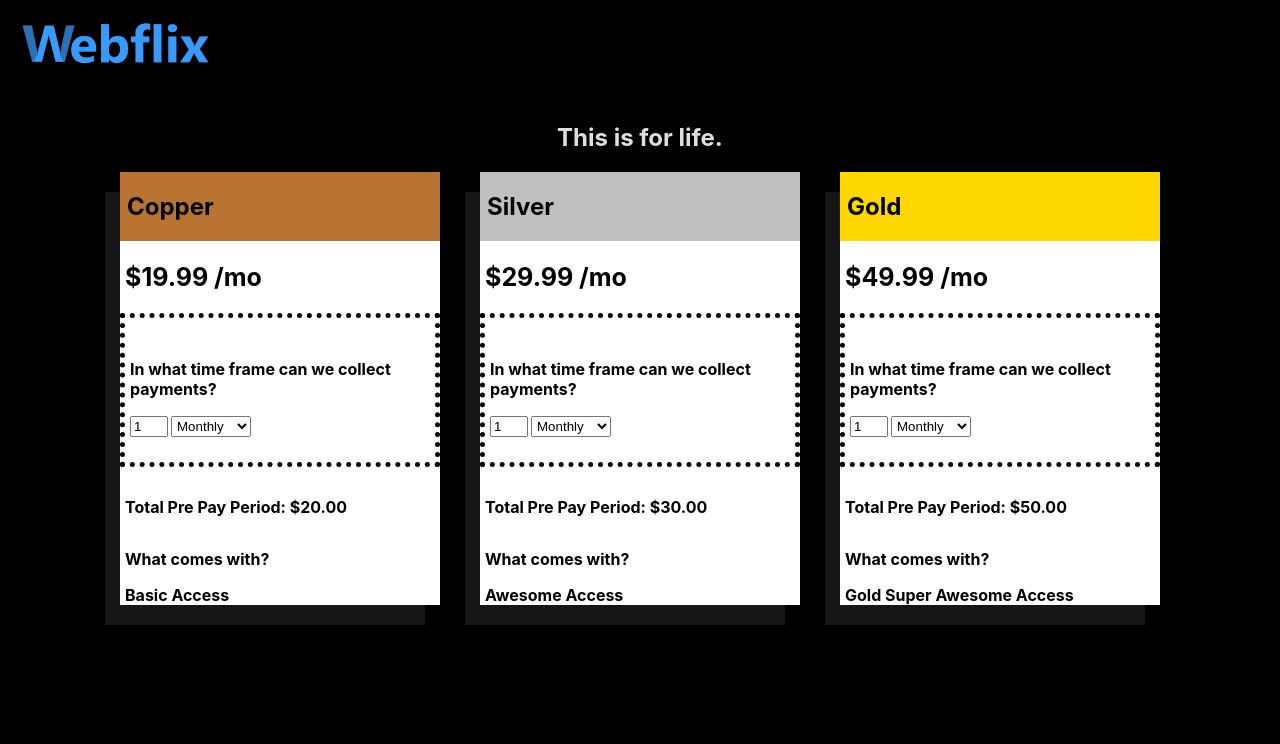
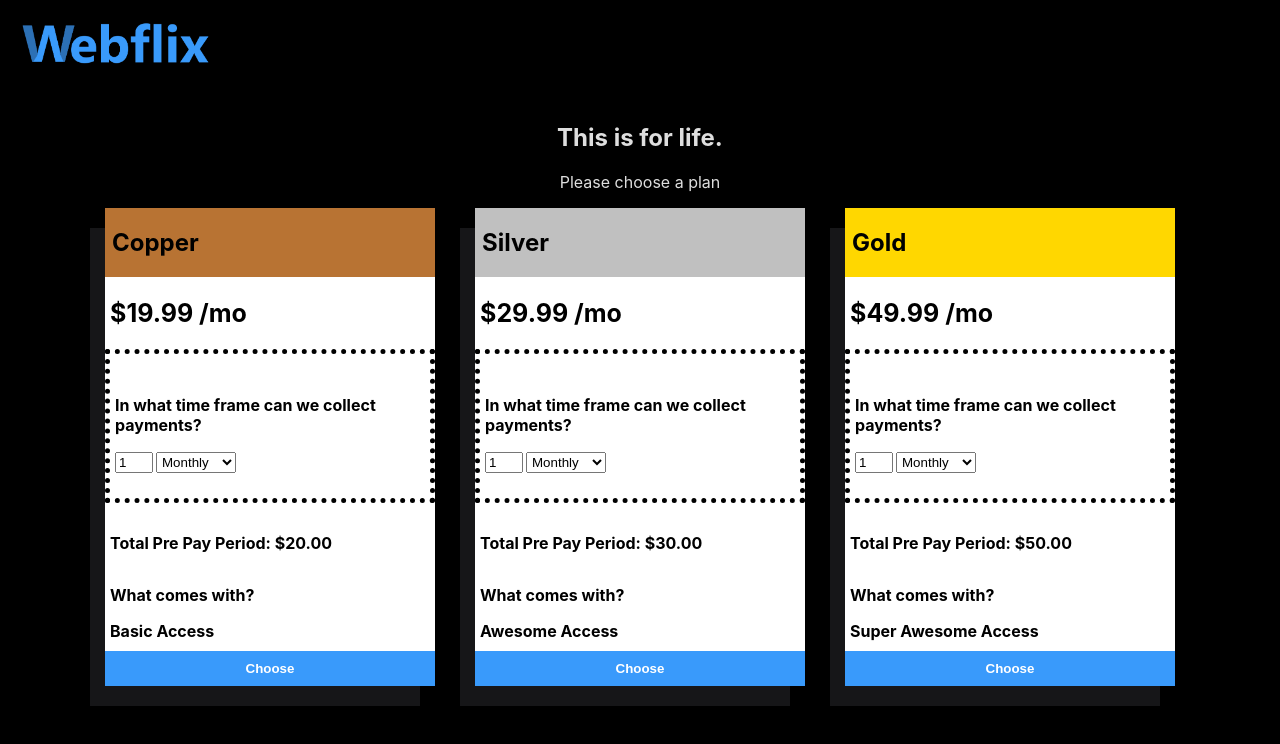
Before and after one commit to Jovans55/Webflix, a React (Vite) app: page /signup in a window 1280 px wide. Shown: the top 744 px of the page. Built offline with nearby package versions, Linux system fonts and the light colour scheme.

Commit message:
Change more styling on the planCards and made it so if the user gose over 11 months it changes to years

```diff
--- a/src/Home.jsx
+++ b/src/Home.jsx
@@ -39,7 +39,7 @@ function Home() {
                     </Link>
                 </div>
             </section>
-            <h1 id="ad" style={{marginTop: "0px"}}> 🔥SALE! Sign up for 10 years today get $500 off!🔥</h1>
+            <h1 id="ad" style={{marginTop: "0px"}}> 🔥SALE! Sign up for 10 years today get $2000 off!🔥</h1>
             <section className='watchDevices'>
                 <div>
                     <h1>Watch on your fridge</h1>
--- a/src/index.css
+++ b/src/index.css
@@ -162,7 +162,7 @@ body {
 
 .planCard {
   background-color: white;
-  width: 320px;
+  width: 330px;
   box-shadow: #161618 -15px 20px;
   margin: 0px 20px;
   color: black;
@@ -189,10 +189,12 @@ body {
 
   #planCardHolder {
     flex-direction: column;
+    align-items: center;
   }
 
   .planCard {
     margin: 20px 0px;
+    box-shadow: none;
   }
 
   .watchDevices{
--- a/src/signUp/plans/PlanCard.jsx
+++ b/src/signUp/plans/PlanCard.jsx
@@ -10,7 +10,12 @@ function PlanCard({ type, color, price, howLong, benefits }) {
   }, [duration, price, timeFrame]);
 
   const handleDurationChange = (e) => {
-    setDuration(e.target.value);
+    if(e.target.value > 11 && timeFrame == "monthly"){
+        setTimeFrame("yearly")
+        setDuration(1)
+    } else {
+        setDuration(e.target.value)
+    }
   };
 
   const handleTimeFrameChange = (e) => {
@@ -55,9 +60,24 @@ function PlanCard({ type, color, price, howLong, benefits }) {
             <option value="yearly">Yearly</option>
         </select>
       </div>
-      <p style={{marginTop: "30px"}}>Total Pre Pay Period: ${total}.00</p>
+      {duration == 10 && timeFrame == 'yearly' ? (
+        <>
+            <p style={{marginTop: "5px"}}>Discount: ${total}.00 - $2000.00</p>
+            <p style={{marginTop: "0px"}}>NEW Total Pre Pay Period: ${total - 2000}.00</p>
+        </>
+      ) : (
+        <p style={{marginTop: "30px"}}>Total Pre Pay Period: ${total}.00</p>
+      )}
       <p>What comes with?</p>
       <p style={{margin: "0px"}}>{benefits}</p>
+      <button
+      style={{marginTop: "10px",
+      backgroundColor: "#399afb",
+      color: "white",
+      border: "none",
+      padding: "10px 15px",}}>
+        Choose
+        </button>
     </div>
   );
 }
--- a/src/signUp/signUp.jsx
+++ b/src/signUp/signUp.jsx
@@ -16,6 +16,7 @@ function SignUp() {
         </Link>
         <section style={{marginTop: "40px"}}>
           <h1 style={{textAlign: "center"}}>This is for life.</h1>
+          <p style={{textAlign: "center"}}>Please choose a plan</p>
           {!plan == "none" ? (
             <SignUpContainer plan={plan}/>
           ) : (
@@ -39,7 +40,7 @@ function SignUp() {
               color={"#FFD700"}
               price={"49.99"}
               howLong={"1"}
-              benefits={"Gold Super Awesome Access"}
+              benefits={"Super Awesome Access"}
               />
             </div>
           )}
```
